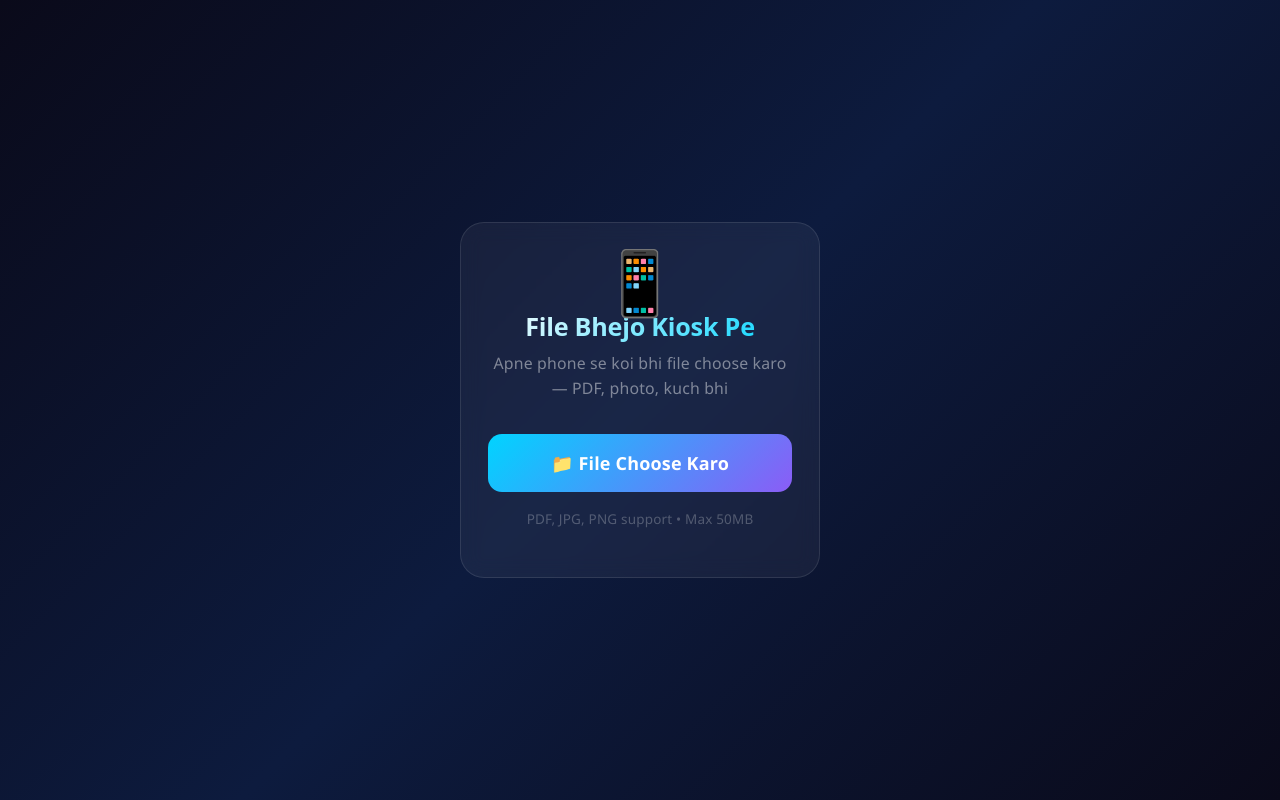
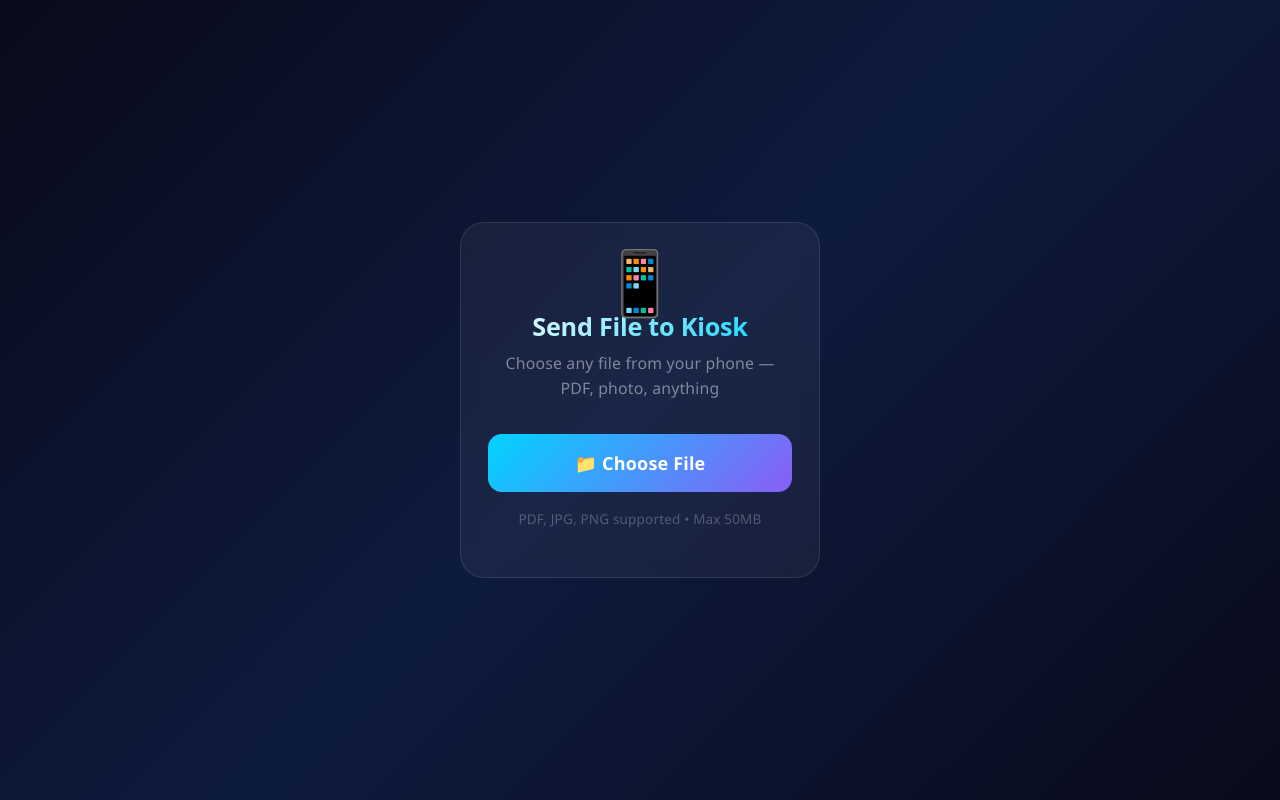
Before and after one commit to ry851902-hub/print-kiosk, a React (Vite) app: page /mobile-upload in a window 1280 px wide. Built offline with nearby package versions, Linux system fonts and the light colour scheme.

Commit message:
Translate UI text from Hindi to English

```diff
--- a/src/pages/MobileUploadPage.jsx
+++ b/src/pages/MobileUploadPage.jsx
@@ -18,7 +18,6 @@ export default function MobileUploadPage() {
     setProgress(0)
     setErrorMsg('')
 
-    // Fake progress animation
     const interval = setInterval(() => {
       setProgress(prev => {
         if (prev >= 90) { clearInterval(interval); return 90 }
@@ -46,7 +45,7 @@ export default function MobileUploadPage() {
       clearInterval(interval)
       setProgress(0)
       setStatus('error')
-      setErrorMsg(err.message || 'Kuch gadbad ho gayi, dobara try karo')
+      setErrorMsg(err.message || 'Something went wrong, please try again')
     }
   }
 
@@ -89,10 +88,10 @@ export default function MobileUploadPage() {
           background: 'linear-gradient(135deg, #ffffff, #00d4ff)',
           WebkitBackgroundClip: 'text', WebkitTextFillColor: 'transparent',
         }}>
-          {status === 'idle' && 'File Bhejo Kiosk Pe'}
-          {status === 'uploading' && 'Upload Ho Raha Hai...'}
-          {status === 'done' && 'File Pahunch Gayi!'}
-          {status === 'error' && 'Kuch Gadbad Ho Gayi'}
+          {status === 'idle' && 'Send File to Kiosk'}
+          {status === 'uploading' && 'Uploading...'}
+          {status === 'done' && 'File Sent!'}
+          {status === 'error' && 'Something Went Wrong'}
         </h2>
 
         {/* Subtitle */}
@@ -100,9 +99,9 @@ export default function MobileUploadPage() {
           color: 'rgba(255,255,255,0.45)', fontSize: '0.88rem',
           lineHeight: 1.6, marginBottom: '1.8rem',
         }}>
-          {status === 'idle' && 'Apne phone se koi bhi file choose karo — PDF, photo, kuch bhi'}
-          {status === 'uploading' && `"${fileName}" upload ho raha hai kiosk pe...`}
-          {status === 'done' && `"${fileName}" successfully kiosk pe pahunch gayi! Ab kiosk screen pe print settings set karo.`}
+          {status === 'idle' && 'Choose any file from your phone — PDF, photo, anything'}
+          {status === 'uploading' && `"${fileName}" is being uploaded to the kiosk...`}
+          {status === 'done' && `"${fileName}" successfully sent to the kiosk! Now set print settings on the kiosk screen.`}
           {status === 'error' && errorMsg}
         </p>
 
@@ -145,10 +144,10 @@ export default function MobileUploadPage() {
                 padding: '0.9rem 2rem', cursor: 'pointer', width: '100%',
                 marginBottom: '0.75rem',
               }}>
-              📁 File Choose Karo
+              📁 Choose File
             </button>
             <p style={{ color: 'rgba(255,255,255,0.25)', fontSize: '0.75rem', margin: 0 }}>
-              PDF, JPG, PNG support • Max 50MB
+              PDF, JPG, PNG supported • Max 50MB
             </p>
           </>
         )}
@@ -161,7 +160,7 @@ export default function MobileUploadPage() {
             borderRadius: '12px', padding: '12px',
             color: 'rgba(34,197,94,0.9)', fontSize: '0.85rem',
           }}>
-            🖨️ Kiosk screen pe jao aur print karo!
+            🖨️ Go to the kiosk screen and print!
           </div>
         )}
 
@@ -176,7 +175,7 @@ export default function MobileUploadPage() {
               fontSize: '1rem', fontWeight: 600,
               padding: '0.9rem 2rem', cursor: 'pointer', width: '100%',
             }}>
-            🔄 Dobara Try Karo
+            🔄 Try Again
           </button>
         )}
 
```
